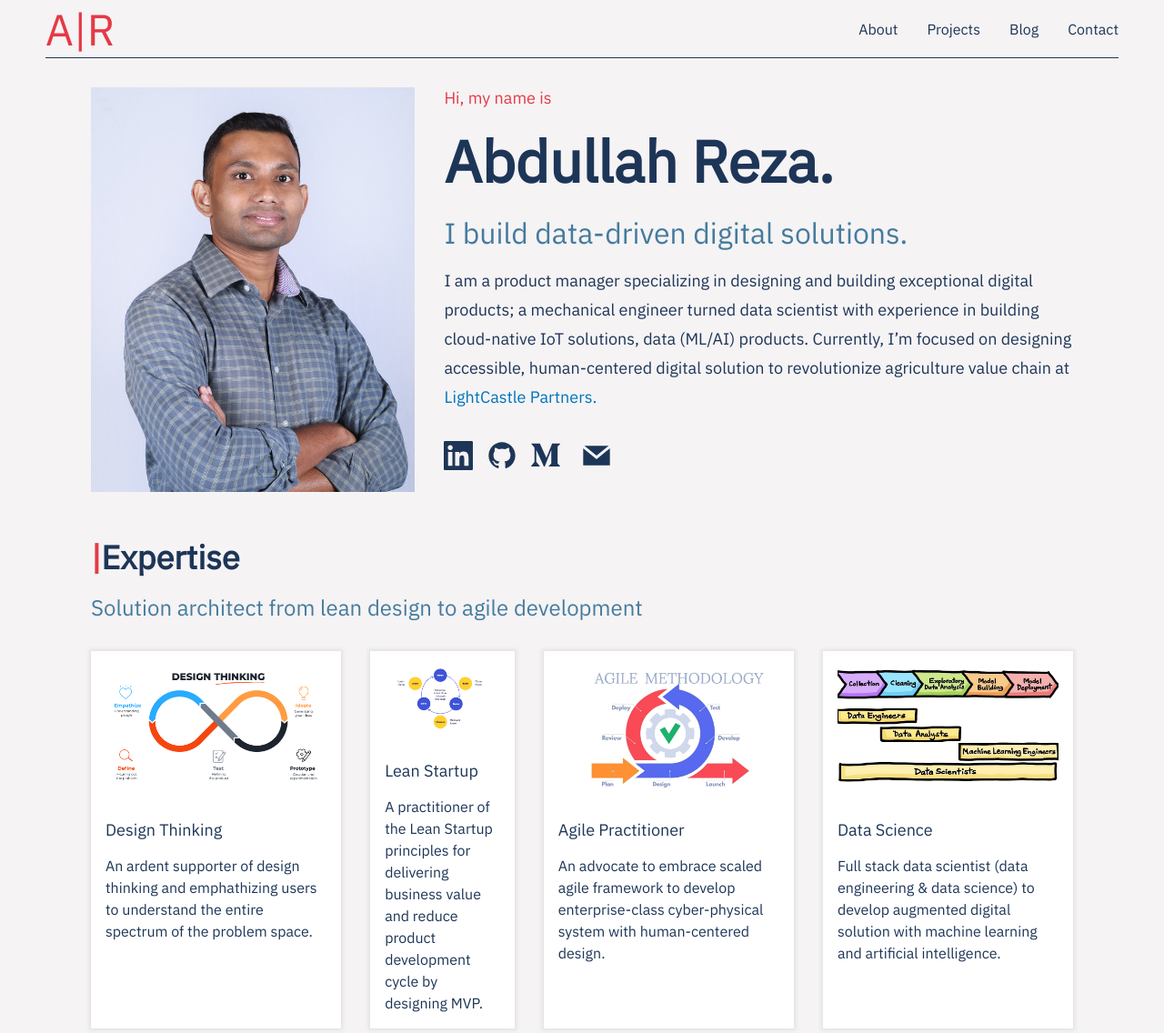
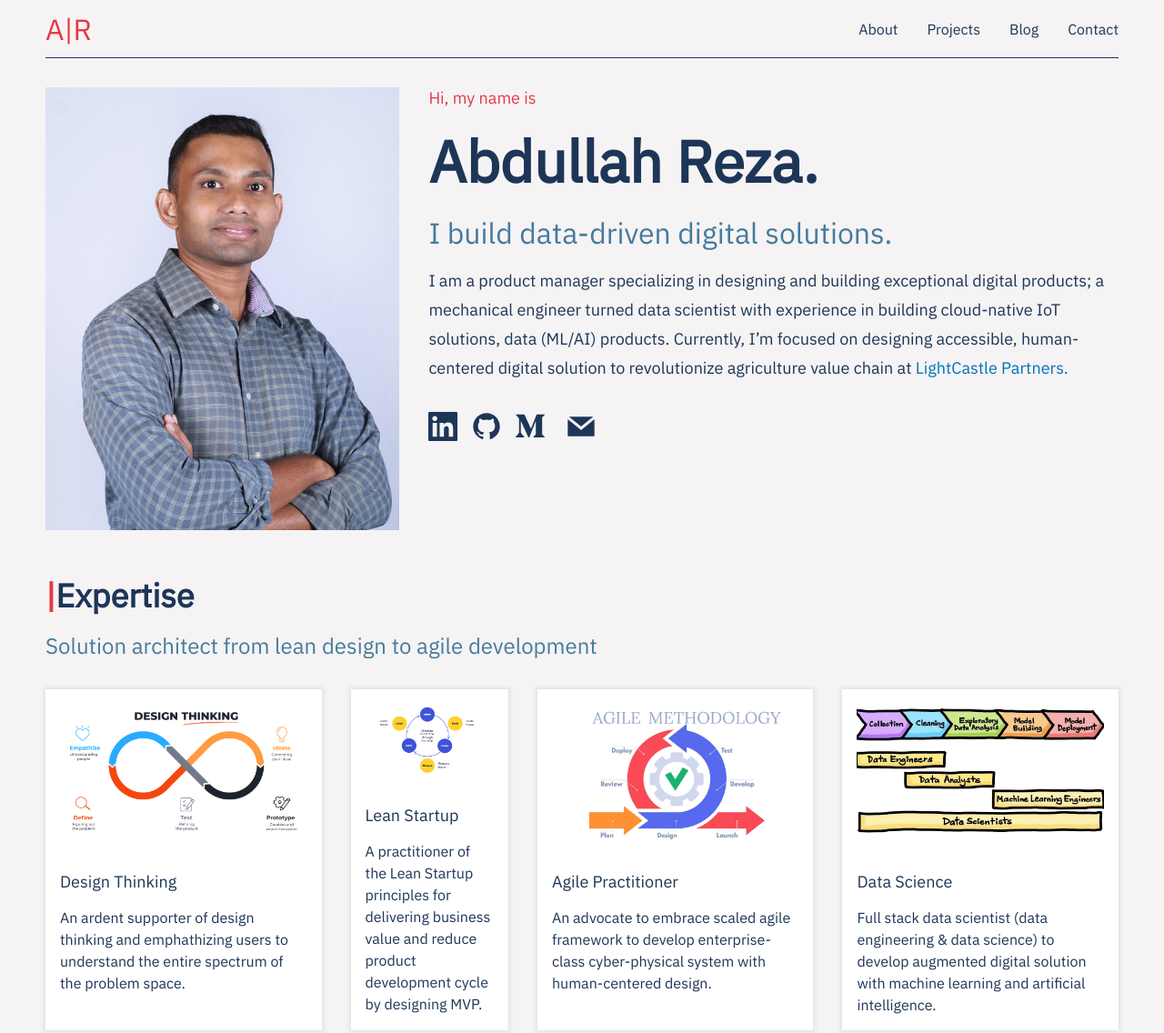
Before and after one commit to rezaabdullah/my-portfolio, a Gatsby site: page / in a window 1280 px wide. Shown: the whole page at 91% size. Built offline with nearby package versions, Linux system fonts and the light colour scheme; Gatsby itself is replaced by a stand-in of ours.

Commit message:
style: hero & expertise style updated

```diff
--- a/src/components/Expertise.js
+++ b/src/components/Expertise.js
@@ -59,7 +59,6 @@ export default Expertise
 const ExpertiseContainer = styled.div`
     display: flex;
     flex-direction: column;
-    padding: 0 calc((100vw - 1180px) / 2);
     margin-top: 16px;
     padding-bottom: 32px;
     position: relative;
--- a/src/components/Header.js
+++ b/src/components/Header.js
@@ -50,7 +50,7 @@ const NavLogo = styled(Link)`
     cursor: pointer;
     color: #e63946;
     font-weight: 400;
-    font-size: 48px;
+    font-size: 32px;
 
     & :hover {
         color: #1d3557;
--- a/src/components/Hero.js
+++ b/src/components/Hero.js
@@ -7,9 +7,9 @@ import { GrLinkedin, GrGithub, GrMedium, GrMail} from "react-icons/gr"
 const Hero = () => {
     return (
         <HeroContainer>
-            <HeroBg>
+            <HeroImage>
                 <StaticImage src="../images/abdullah_reza_linkedin.png" alt="Portait of Abdullah Reza" />
-            </HeroBg>
+            </HeroImage>
             <HeroContent>
                 <IntroSpan>Hi, my name is</IntroSpan>
                 <HeroH1>Abdullah Reza.</HeroH1>
@@ -38,9 +38,9 @@ export default Hero
 
 const HeroContainer = styled.div`
     display: flex;
-    padding: 0 calc((100vw - 1180px) / 2);
     margin-top: -64px;
     position: relative;
+    // height: 100vh;
 
     @media screen and (max-width: 768px) {
         display: flex;
@@ -49,7 +49,7 @@ const HeroContainer = styled.div`
         padding: 80px 16px 32px 16px;
 `
 
-const HeroBg = styled.div`
+const HeroImage = styled.div`
     display: flex;
     width: 33%;
     justify-content: center;
```
